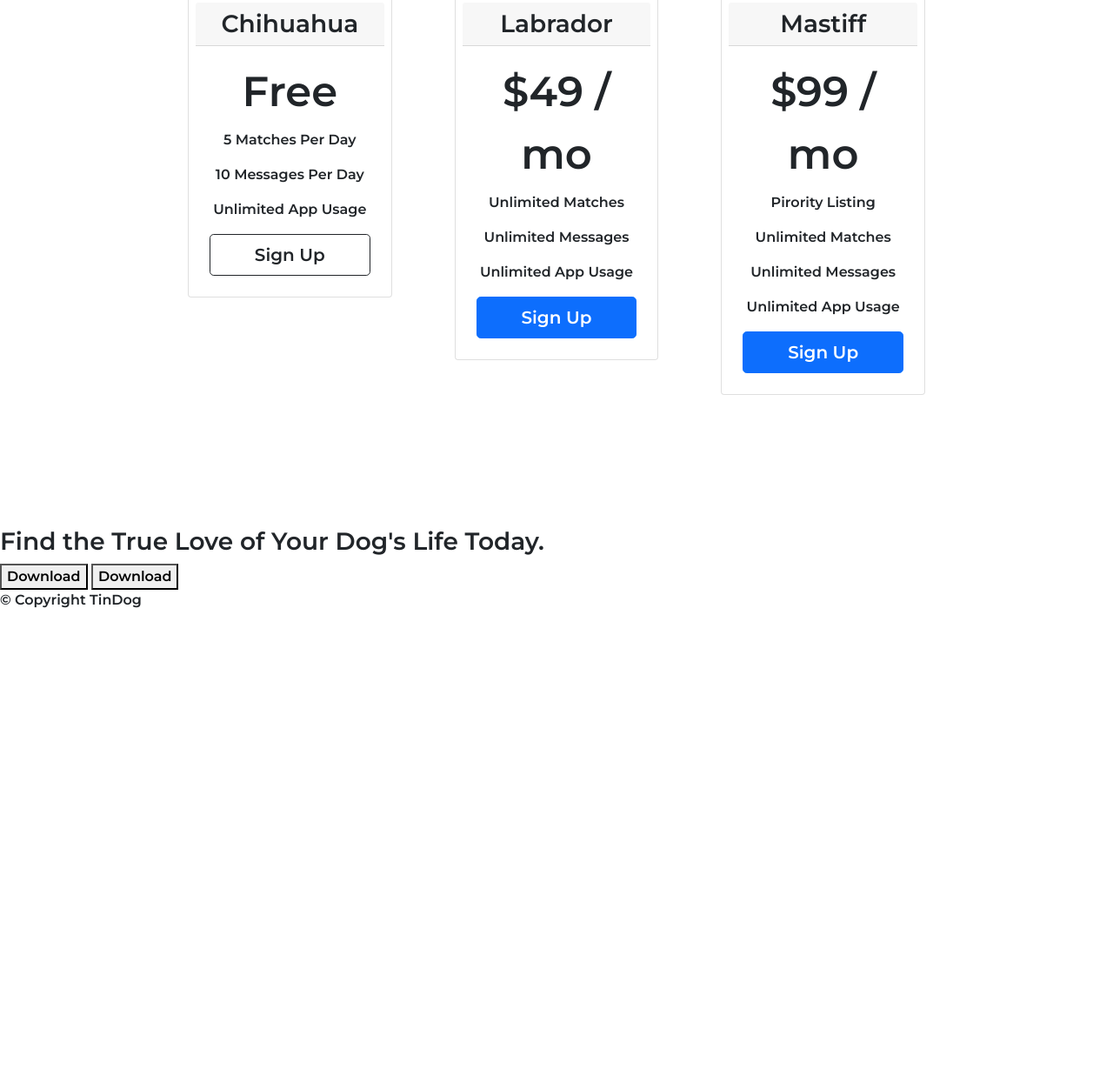
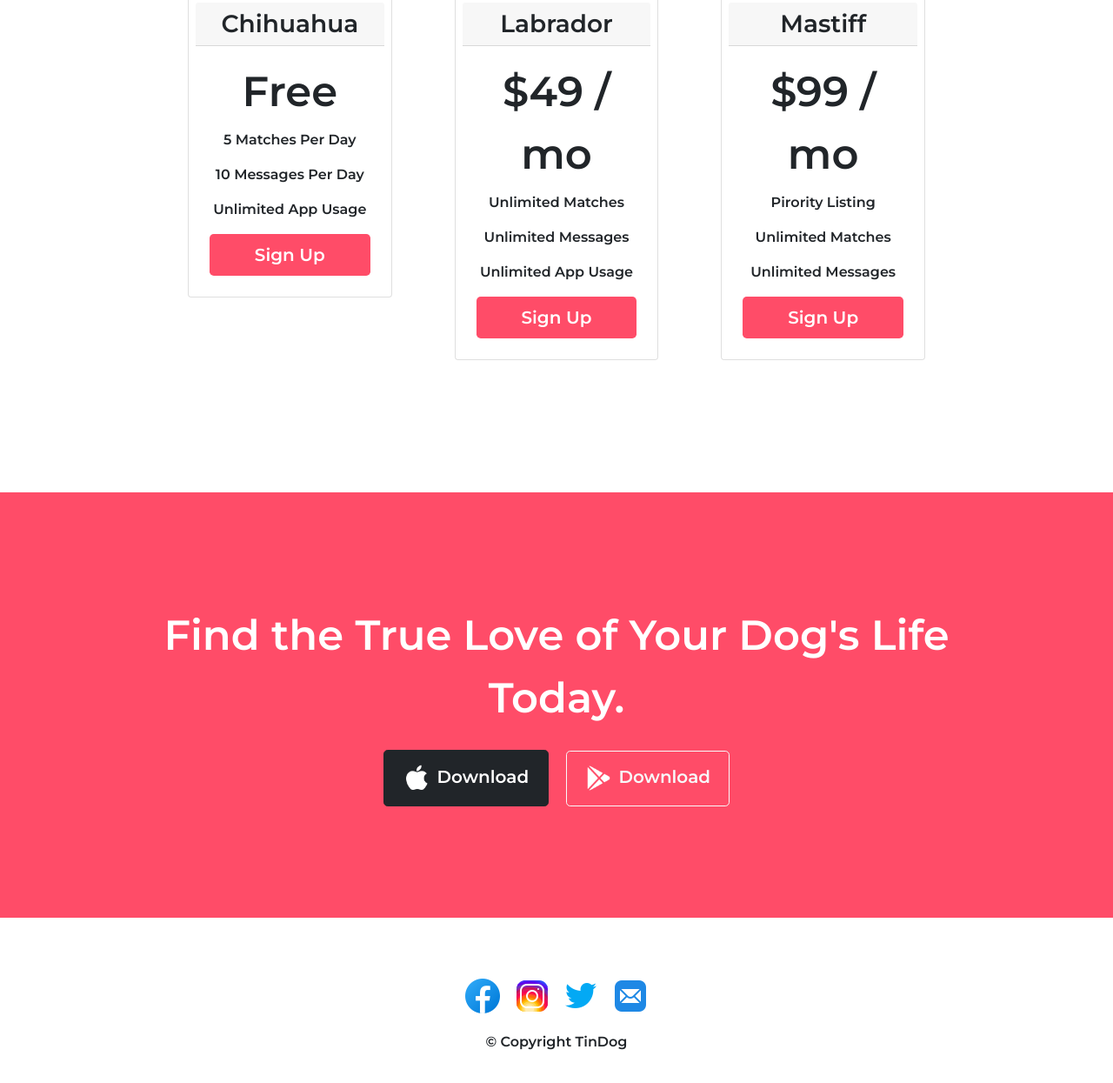
Before and after one commit to richieoscar/tinDog, a plain HTML site: page index.html in a window 1280 px wide. Shown: the part 2084-3329 px from the top of the page at 87% size. Before the commit the page ends 2802 px from the top, so only its background shows below. Drawn offline with nearby package versions, Linux system fonts and the light colour scheme.

Commit message:
complete

```diff
--- a/css/styles.css
+++ b/css/styles.css
@@ -1,61 +1,63 @@
-#title{
+#title {
   background-color: #ff4c68;
 }
-h1{
-    font-family: 'Montserrat', sans-serif;
+body {
+    font-family: "Montserrat";
+  }
+
+h1 {
+  font-family: "Montserrat", sans-serif;
   font-size: 3rem;
   line-height: 1.5;
   color: white;
 }
-
-.container-fluid{
-    padding: 3% 15% 10%
+h2 {
+    font-family: "Montserrat";
+    font-size: 3rem;
+    line-height: 1.5;
   }
 
-#resize{
+.container-fluid {
+  padding: 3% 15% 10%;
+}
+
+#resize {
   width: 20%;
-    margin: 5% 5% 5% 0
-}
-body{
-    font-family: 'Montserrat';
+  margin: 5% 5% 5% 0;
 }
 
 .navbar-brand {
-    font-family: 'Ubuntu';
+  font-family: "Ubuntu";
   font-size: 2.5rem;
   font-weight: bold;
 }
-.nav-item{
-    padding: 0 18px
+.nav-item {
+  padding: 0 18px;
 }
-.nav-link{
+.nav-link {
   font-size: 1.2rem;
 }
 
-.titleImage{
+.titleImage {
   width: 30%;
   transform: rotate(30deg);
   position: absolute;
   right: 10%;
-
 }
 
-.header{
+.header {
   position: relative;
   height: 10%;
 }
 
-.spacer{
+.spacer {
   width: 50%;
-
-
 }
-.feature-box{
-    font-family: 'Montserrat';
+.feature-box {
+  font-family: "Montserrat";
   font-weight: bolder;
   text-align: center;
-    padding: 5%
-
+  padding: 5%;
 }
 .feature-box p {
   color: #8f8f8f;
@@ -63,62 +65,93 @@ body{
 }
 
 /* Features */
-#features{
+#features {
   padding: 7% 15%;
   background-color: white;
   position: relative;
   z-index: 1;
-
 }
 
-#pricing{
+#pricing {
   padding: 10% 15%;
   text-align: center;
-
 }
-.im{
+.im {
   margin: 5px;
 }
-.im:hover{
+.im:hover {
   color: green;
 }
 
-#testimonials{
-
+#testimonials {
   text-align: center;
   background-color: #ef8172;
   color: white;
-
-}
-h2{
-    font-family: 'Montserrat';
-    font-size: 3rem;
-    line-height: 1.5;
 }
 
-.testimonial-image{
+
+.testimonial-image {
   width: 10%;
   border-radius: 100%;
   padding: 20px;
 }
 
-#press{
+#press {
   background-color: #ef8172;
   text-align: center;
   padding-bottom: 3%;
-
 }
 
-.press-image{
+.press-image {
   width: 15%;
   margin-right: 20px;
   margin-left: 20px;
 }
-.carousel-item{
+.carousel-item {
   padding: 10% 15%;
-
 }
 
-.btn-width{
+.btn-width {
   width: 100%;
+  background-color: #ff4c68;
+  color: white;
 }
+
+
+/* footer */
+#cta {
+  background-color: #ff4c68;
+  color: white;
+  width: 100%;
+  padding: 10% 10%;
+  text-align: center;
+}
+#cta h3 {
+    font-family: "Montserrat";
+    font-size: 3rem;
+    line-height: 1.5;
+  }
+
+@media (max-width: 1028px) {
+  #title {
+    text-align: center;
+  }
+  .titleImage {
+    transform: rotate(0deg);
+    position: static;
+    margin-top: 40px;
+  }
+}
+
+#footer{
+    text-align: center;
+    padding: 5% 5%;
+}
+
+#footer p {
+    margin-top: 15px;
+}
+
+.icon-space{
+    padding: 2px 2px;
+}
--- a/index.html
+++ b/index.html
@@ -155,7 +155,7 @@
             <p class="card-text">5 Matches Per Day</p>
             <p class="card-text">10 Messages Per Day</p>
             <p class="card-text">Unlimited App Usage</p>
-            <button type="button"  class="btn btn-outline-dark btn-lg btn-width">Sign Up</button>
+            <button type="button"  class="btn  btn-lg btn-width">Sign Up</button>
           </div>
         </div>
       </div>
@@ -168,7 +168,7 @@
             <p class="card-text">Unlimited Matches</p>
             <p class="card-text">Unlimited Messages</p>
             <p class="card-text">Unlimited App Usage</p>
-            <button type="button"  class="btn btn-primary btn-lg btn-width">Sign Up</button>
+            <button type="button"  class="btn btn-lg btn-width">Sign Up</button>
           </div>
         </div>
       </div>
@@ -182,8 +182,8 @@
             <p class="card-text">Pirority Listing</p>
             <p class="card-text">Unlimited Matches</p>
             <p class="card-text">Unlimited Messages</p>
-            <p class="card-text">Unlimited App Usage</p>
-            <button type="button"  class="btn btn-primary btn-lg btn-width">Sign Up</button>
+
+            <button type="button"  class="btn btn-lg btn-width">Sign Up</button>
           </div>
         </div>
       </div>
@@ -197,8 +197,10 @@
   <section id="cta">
 
     <h3>Find the True Love of Your Dog's Life Today.</h3>
-    <button type="button">Download</button>
-    <button type="button">Download</button>
+    <button type="button" class="btn btn-lg btn-dark mt-3 mx-2"><img src="./images/apple.png"
+      id="resize" />Download</button>
+  <button type="button" class="btn btn-lg btn-outline-light mt-3 mx-2"><img src="./images/playstore (2).png"
+      id="resize" />Download</button>
 
   </section>
 
@@ -206,6 +208,10 @@
   <!-- Footer -->
 
   <footer id="footer">
+   <img src="./images/fb.png" class="icon-space" alt="facebook icon">
+   <img src="./images/instagram.png"class="icon-space" alt="facebook icon">
+   <img src="./images/twitter.png" class="icon-space" alt="facebook icon">
+   <img src="./images/email.png" class="icon-space" alt="facebook icon">
 
     <p>© Copyright TinDog</p>
 
```
Also changed, not shown: images/email.png (added), images/fb.png (added), images/icons8-mail-48 - Copy.png (added), images/instagram.png (added), images/twitter.png (added). Lines whose indentation alone changed are shown as unchanged.
